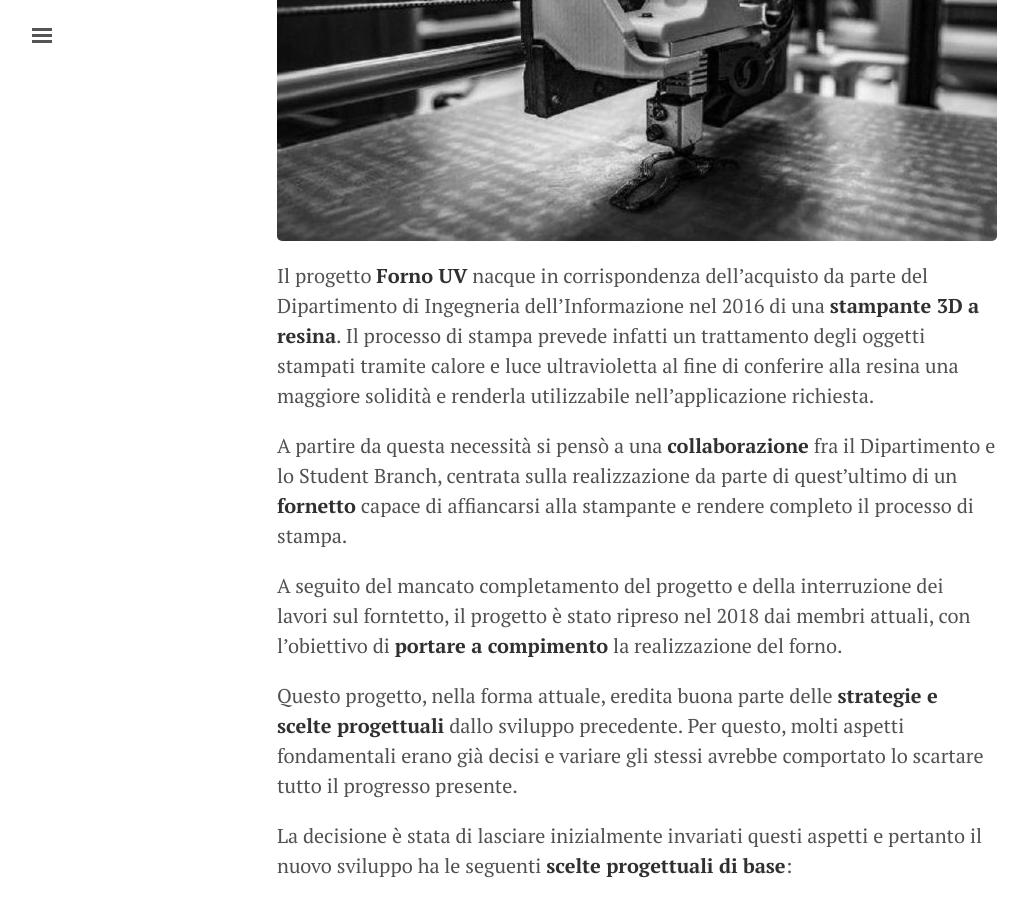
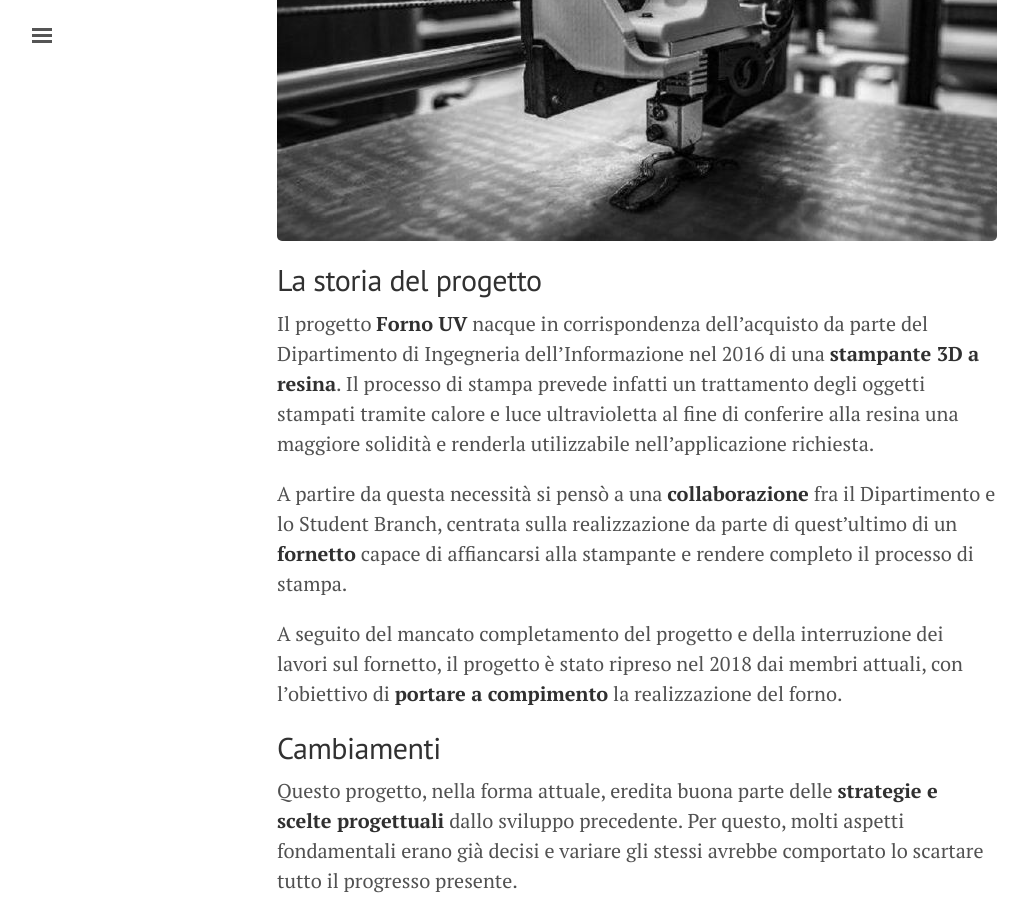
Before and after one commit to ieee-brescia/ieee-brescia.github.io, a Jekyll site: the page built from _posts/2019-05-20-fornoUV.md, in a window 1280 px wide and 900 px high, scrolled down 470 px. Shown: the whole window, without its empty margins (3-1031 px from the left). Built offline with Jekyll 4.4.1, drawn with Linux system fonts in a browser that asks for light colours.

Commit message:
Update 2019-05-20-fornoUV.md

```diff
--- a/_posts/2019-05-20-fornoUV.md
+++ b/_posts/2019-05-20-fornoUV.md
@@ -6,11 +6,15 @@ tags : [Current Projects]
 
 ![Image](/images/header_forno_fixed.jpg)
 
+## La storia del progetto
+
 Il progetto **Forno UV** nacque in corrispondenza dell’acquisto da parte del Dipartimento di Ingegneria dell’Informazione nel 2016 di una **stampante 3D a resina**. Il processo di stampa prevede infatti un trattamento degli oggetti stampati tramite calore e luce ultravioletta al fine di conferire alla resina una maggiore solidità e renderla utilizzabile nell’applicazione richiesta.
 
 A partire da questa necessità si pensò a una **collaborazione** fra il Dipartimento e lo Student Branch, centrata sulla realizzazione da parte di quest’ultimo di un **fornetto** capace di affiancarsi alla stampante e rendere completo il processo di stampa.
 
-A seguito del mancato completamento del progetto e della interruzione dei lavori sul forntetto, il progetto è stato ripreso nel 2018 dai membri attuali, con l'obiettivo di **portare a compimento** la realizzazione del forno.
+A seguito del mancato completamento del progetto e della interruzione dei lavori sul fornetto, il progetto è stato ripreso nel 2018 dai membri attuali, con l'obiettivo di **portare a compimento** la realizzazione del forno.
+
+## Cambiamenti
 
 Questo progetto, nella forma attuale, eredita buona parte delle **strategie e scelte progettuali** dallo sviluppo precedente. Per questo, molti aspetti fondamentali erano già decisi e variare gli stessi avrebbe comportato lo scartare tutto il progresso presente.
 
```
